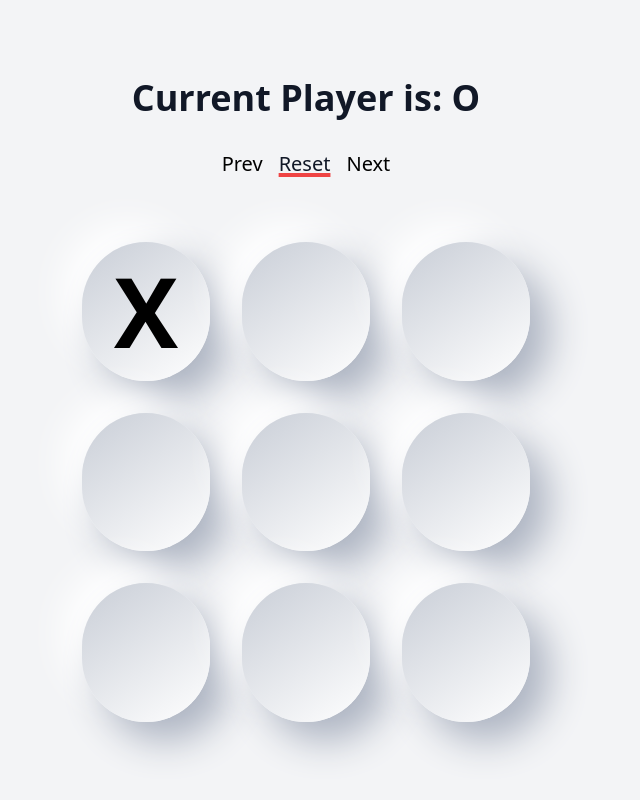
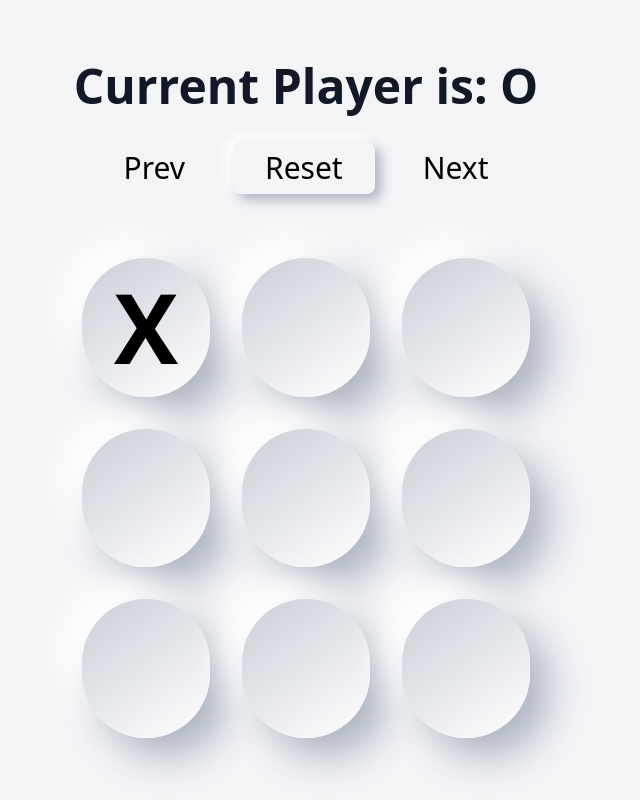
Before and after one commit to superspike7/avion_tictactoe, a website with bundled scripts: page index.html in a window 1280 px wide. Both pictures are taken after a click on the element 480 px from the left and 311 px from the top of the page. Shown: the whole page, without its empty margins (334-974 px from the left). Built offline with nearby package versions, Linux system fonts and the light colour scheme.

Commit message:
refactor component styling

```diff
--- a/src/components/announcer.js
+++ b/src/components/announcer.js
@@ -9,9 +9,9 @@ export default function Announcer(gameState) {
   };
   const initialRender = () => {
     const container = document.createElement("div");
-    container.classList.add("flex", "justify-center", "mb-8");
+    container.classList.add("flex", "justify-center", "mb-8", "mx-auto");
     const h1 = document.createElement("h1");
-    h1.classList.add("text-4xl", "text-gray-900", "font-semibold");
+    h1.classList.add("text-5xl", "text-gray-900", "font-semibold");
     h1.setAttribute("id", "announcer");
     announce(h1);
     container.appendChild(h1);
--- a/src/components/board.js
+++ b/src/components/board.js
@@ -36,7 +36,7 @@ export default function Board(gameState, observer) {
           "cursor-pointer",
           "font-bold",
           "nm-concave-gray-100",
-          "hover:nm-convex-red-400",
+          "hover:nm-convex-red-500",
           "rounded-full"
         );
         square.setAttribute("data-position", `[${rowIndex}, ${colIndex}]`);
@@ -57,10 +57,10 @@ export default function Board(gameState, observer) {
 
       if (square.textContent != "" || gameState.checkWinner()) {
         square.removeEventListener("click", squareHandler);
-        square.classList.remove("cursor-pointer", "hover:nm-convex-red-400");
+        square.classList.remove("cursor-pointer", "hover:nm-convex-red-500");
       } else {
         square.addEventListener("click", squareHandler);
-        square.classList.add("cursor-pointer", "hover:nm-convex-red-400");
+        square.classList.add("cursor-pointer", "hover:nm-convex-red-500");
       }
     });
   };
--- a/src/components/timeTravel.js
+++ b/src/components/timeTravel.js
@@ -41,39 +41,27 @@ export default function TimeTravel(gameState, observer) {
 
     [prev, reset, next].forEach((button) => {
       button.classList.add(
-        "text-xl",
-        "decoration-4",
-        "decoration-red-500",
-        "hover:decoration-red-200"
+        "text-3xl",
+        "font-light",
+        "p-2",
+        "px-8",
+        "rounded-lg",
+        "cursor-default"
       );
     });
-
-    [prev, next].forEach((button) => {
-      button.classList.add("cursor-default");
-    });
-
-    enable(reset);
 
     container.append(prev, reset, next);
     document.querySelector("#root").appendChild(container);
   };
 
   const enable = (el) => {
-    el.classList.add(
-      "underline",
-      "hover:text-gray-700",
-      "text-gray-900",
-      "curor-pointer"
-    );
+    el.classList.add("nm-flat-gray-100", "hover:nm-convex-red-400-sm");
+    el.classList.remove("cursor-default");
   };
 
   const disable = (el) => {
-    el.classList.remove(
-      "underline",
-      "hover:text-gray-700",
-      "text-gray-900",
-      "curor-pointer"
-    );
+    el.classList.remove("nm-flat-gray-100", "hover:nm-convex-red-400-sm");
+    el.classList.add("cursor-default");
   };
 
   const render = () => {
@@ -91,6 +79,17 @@ export default function TimeTravel(gameState, observer) {
     } else {
       disable(next);
     }
+
+    if (
+      gameState
+        .board()
+        .flat()
+        .some((cell) => cell !== "")
+    ) {
+      enable(reset);
+    } else {
+      disable(reset);
+    }
   };
 
   return {
```
Also changed, not shown: output.css.
